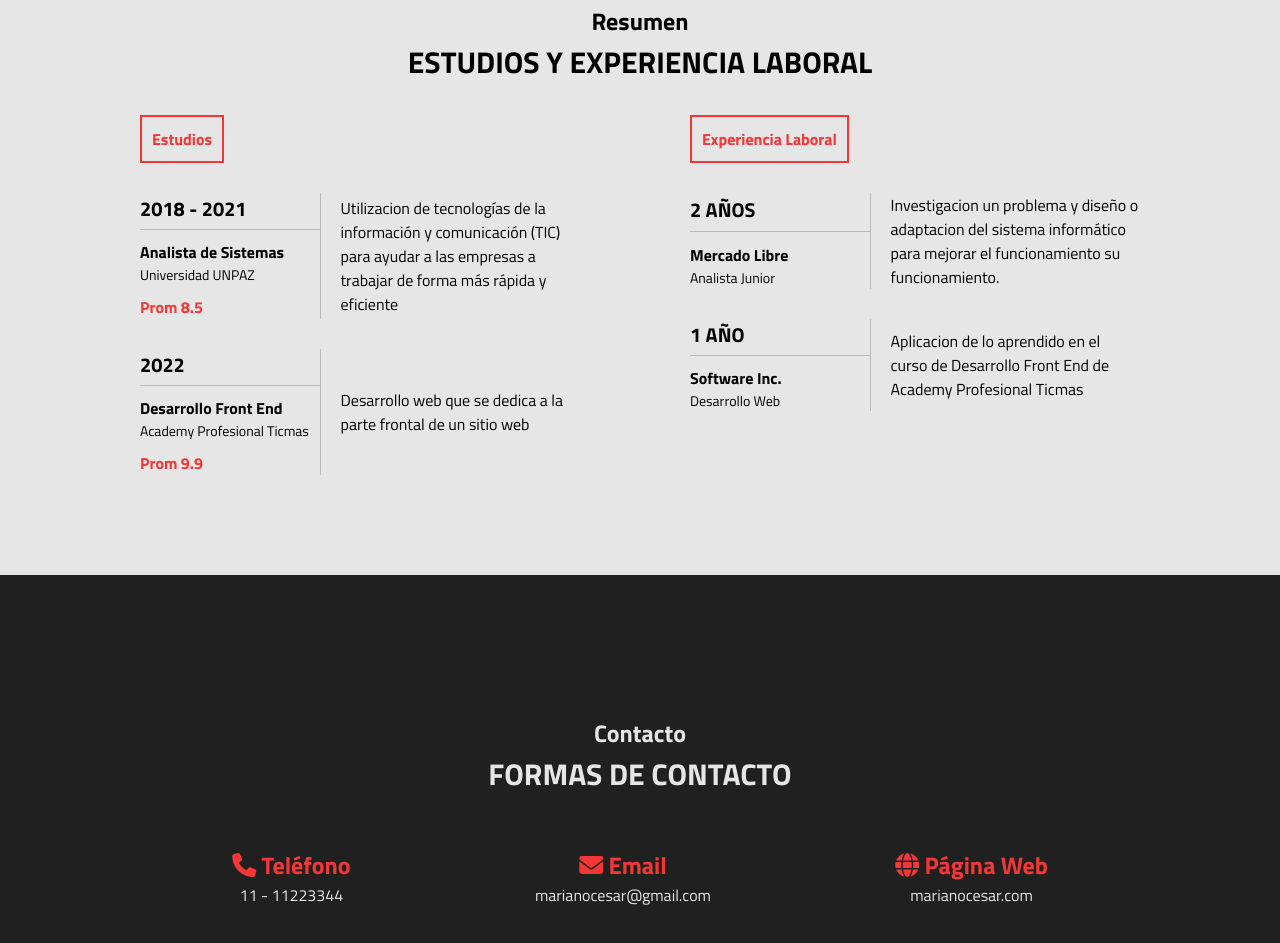
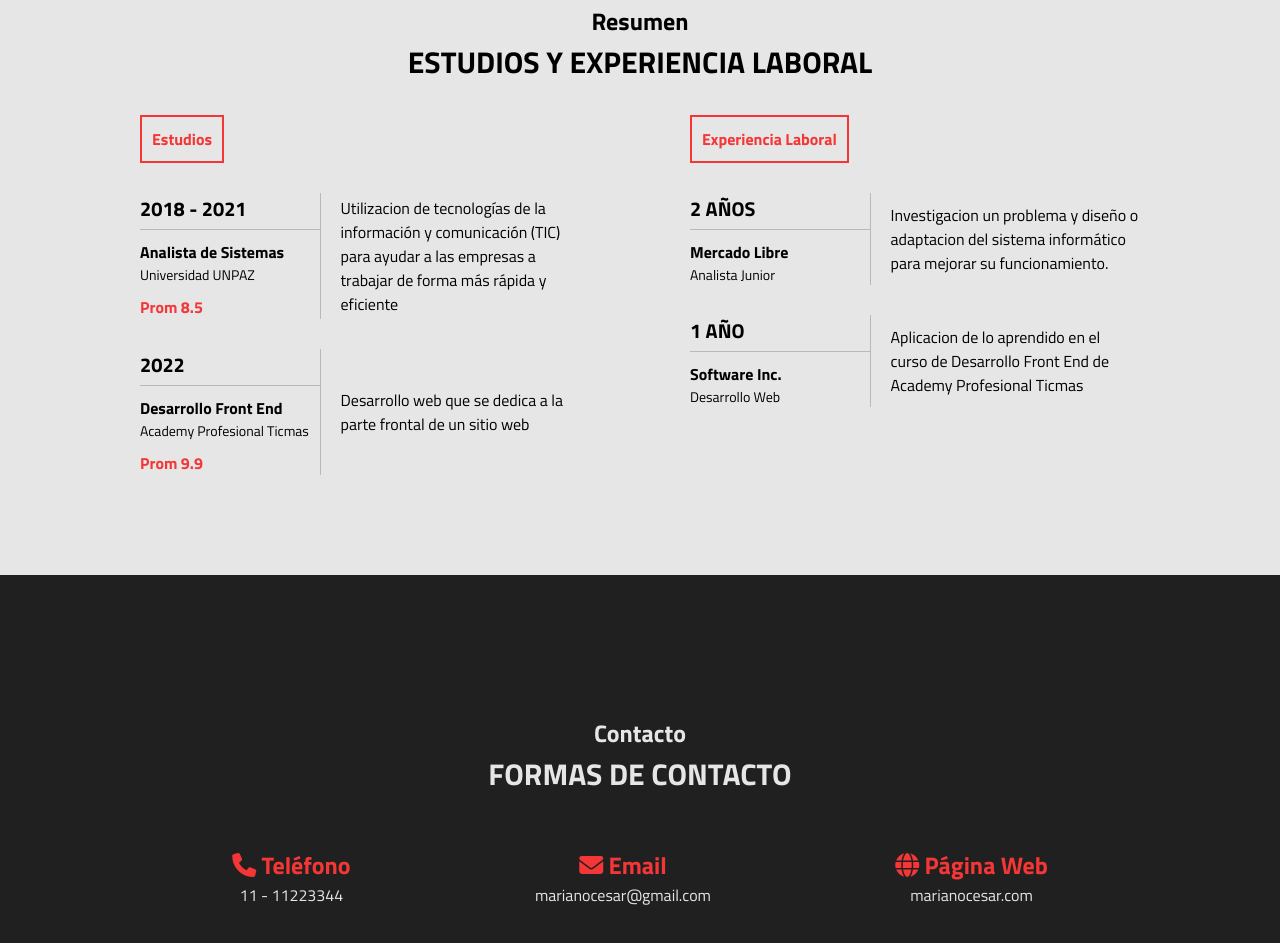
Before and after one commit to MarianoCesar/marianocesar.github.io, a plain HTML site: page index.html in a window 1280 px wide. Shown: the part 1634-2577 px from the top of the page. Drawn offline with Linux system fonts and the light colour scheme.

Commit message:
Update index.html

```diff
--- a/index.html
+++ b/index.html
@@ -172,7 +172,7 @@
                                 <h3>2 Años</h3>
                             </td>
                             <td rowspan="2" class="descripcion">
-                                Investigacion un problema y diseño o adaptacion del sistema informático para mejorar el funcionamiento su funcionamiento.
+                                Investigacion un problema y diseño o adaptacion del sistema informático para mejorar su funcionamiento.
                             </td>
                         </tr>
                         <tr>
```
